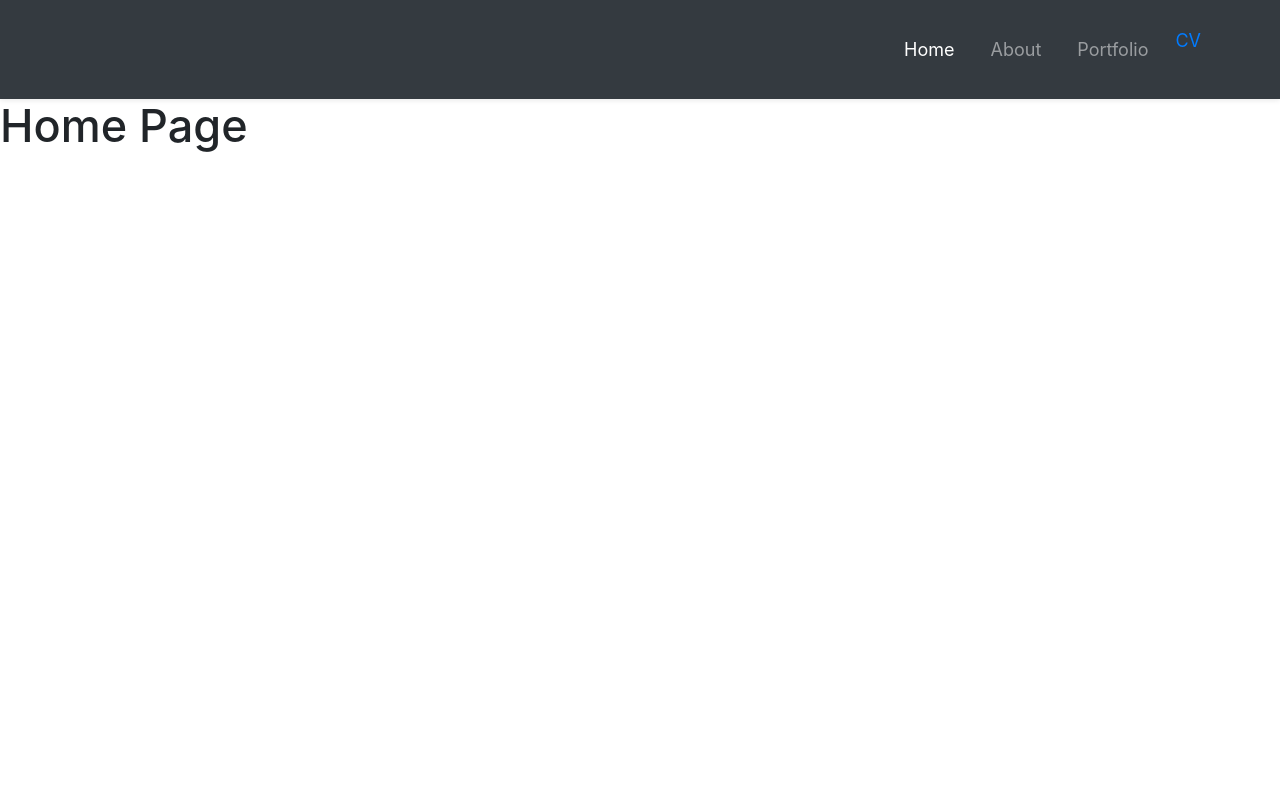
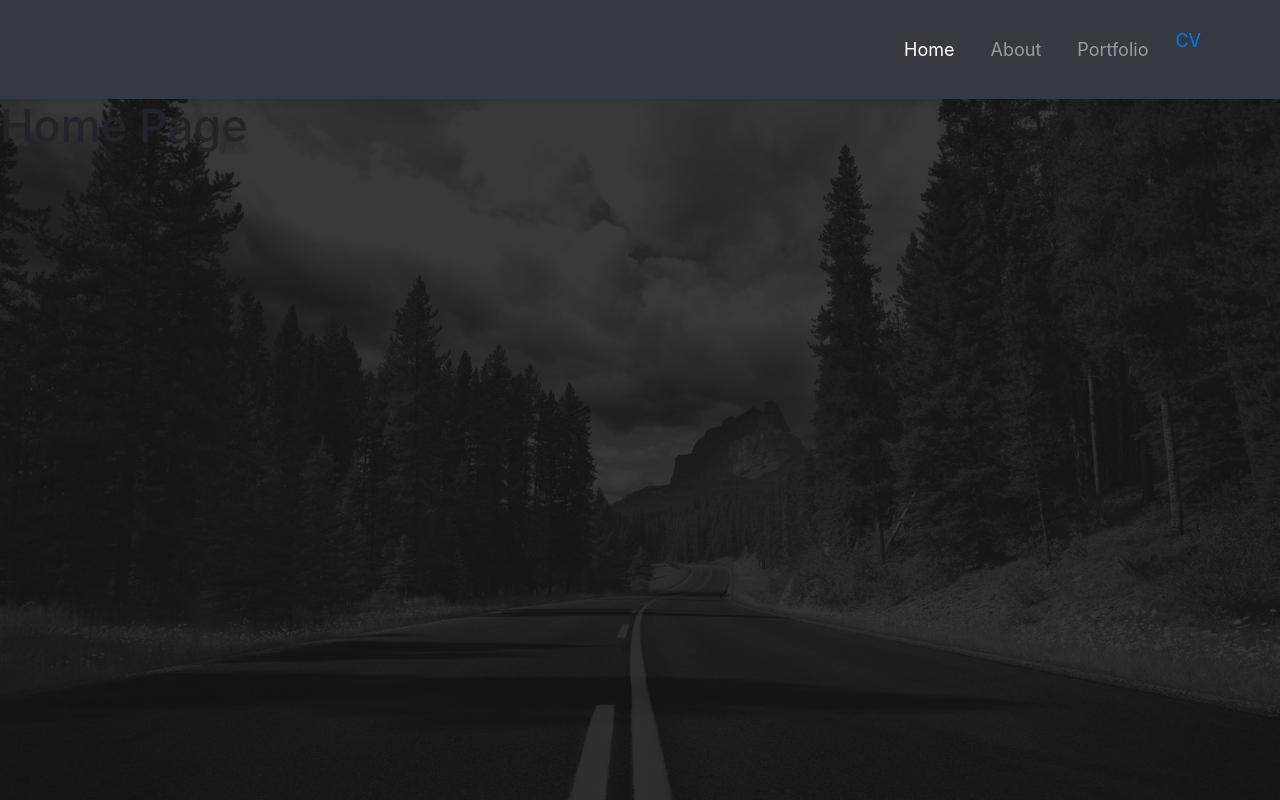
Before and after one commit to Ross-mc/react-portfolio, a React (Create React App) app: page / in a window 1280 px wide. Built offline with nearby package versions, Linux system fonts and the light colour scheme.

Commit message:
added relative file path for bg-img

```diff
--- a/src/App.js
+++ b/src/App.js
@@ -9,12 +9,15 @@ import Portfolio from "./pages/Portfolio";
 
 const App = () => {
   return (
+    <>
     <Router>
       <NavBar />
       <Route exact path="/" component={Home} />
       <Route exact path="/about" component={About} />
       <Route exact path="/portfolio" component={Portfolio} />
     </Router>
+    <div className="bg-img" />
+    </>
   );
 }
 
--- a/src/index.css
+++ b/src/index.css
@@ -110,7 +110,7 @@ body{
 }
 
 .bg-img{
-  background: url("StQoF5M.jpg") no-repeat center center fixed;
+  background: url("./assets/portfolioImages/background.jpg") no-repeat center center fixed;
   -webkit-background-size: cover;
   -moz-background-size: cover;
   -o-background-size: cover;
```
